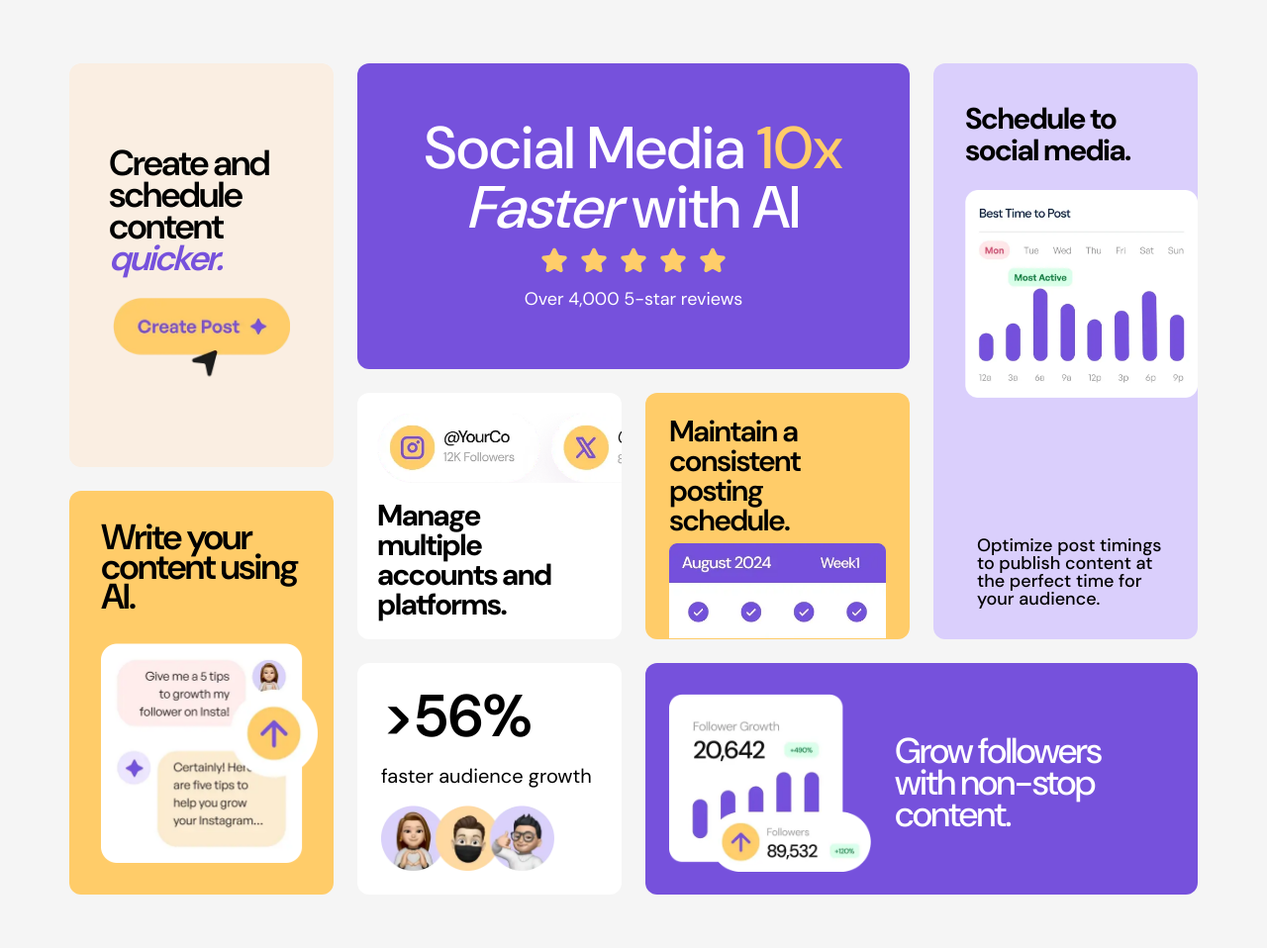
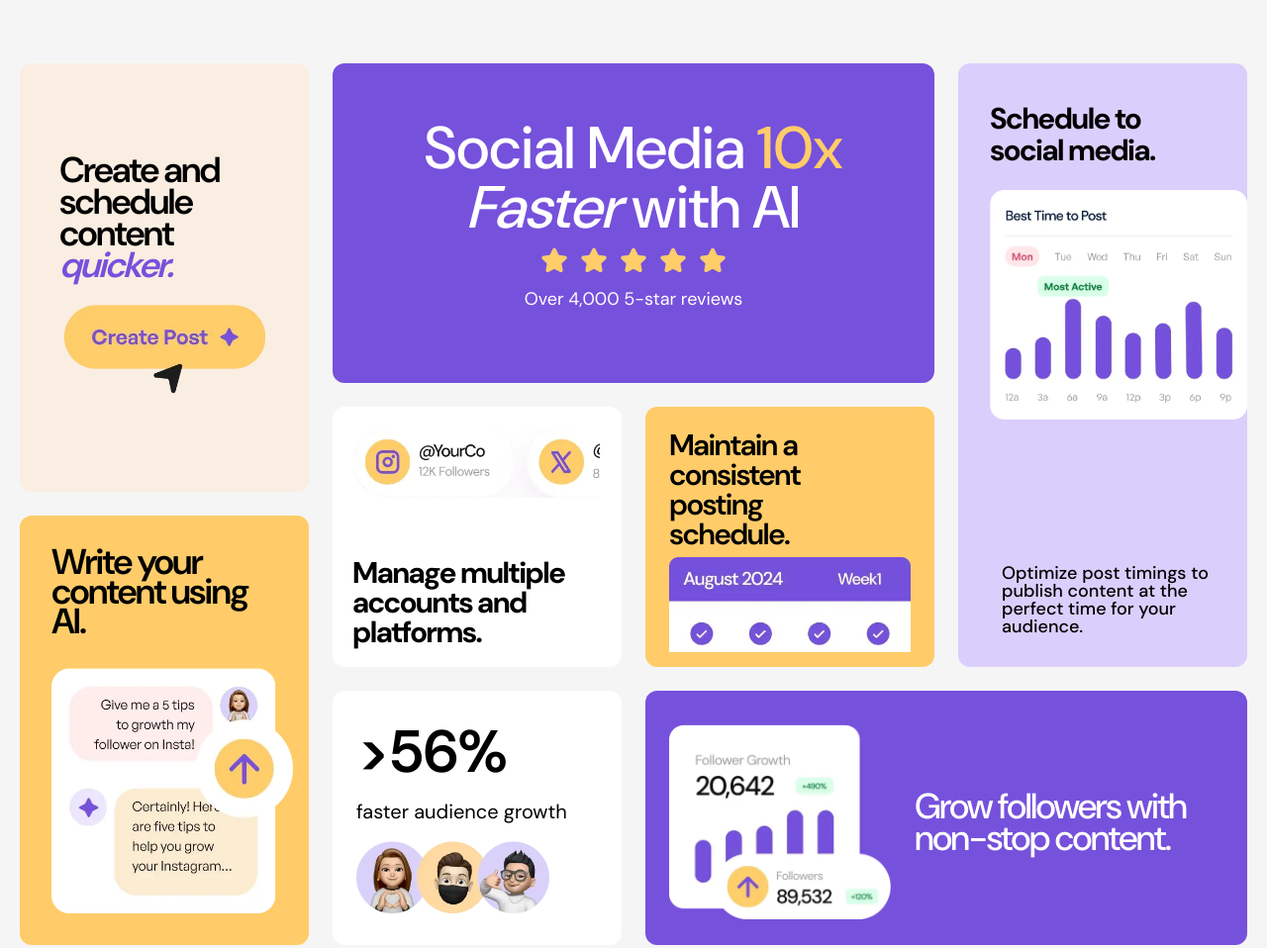
Before and after one commit to nazmul7575/bento-grid-main, a website built with Vite: page index.html in a window 1280 px wide. Shown: the whole page at 99% size. Built offline with nearby package versions, Linux system fonts and the light colour scheme.

Commit message:
new width changes

```diff
--- a/index.html
+++ b/index.html
@@ -9,7 +9,7 @@
 </head>
 
 <body class="bg-[#f5f5f5] py-6 px-3 lg:flex lg:justify-center">
-  <main class="grid grid-cols-1 gap-6 md:grid-cols-2 lg:grid-cols-4 lg:max-w-[1140px] lg:py-10">
+  <main class="grid grid-cols-1 gap-6 md:grid-cols-2 lg:grid-cols-4 lg:max-w-[1240px] lg:py-10">
     <section
       class="md:col-span-2 bg-[#7651dc] p-8 lg:p-14 rounded-xl flex flex-col gap-2 items-center  text-center text-white">
       <h1 class="text-5xl md:text-7xl lg:text-6xl font-medium">Social Media <span class="text-[#ffcc69]">10x</span>
@@ -45,7 +45,7 @@
         Schedule to
         social media.
       </h2>
-      <img src="./src/images/illustration-schedule-posts.webp" alt="schedule post" width="500" height="400"
+      <img src="./src/images/illustration-schedule-posts.webp" alt="schedule post" width="500" height="600"
         class="object-cover object-left">
       <p class="text-center lg:text-left text-lg py-4 px-3 font-medium lg:text-lg lg:pr-8 leading-none">
         Optimize post timings to publish content at the perfect time for your audience.
```
